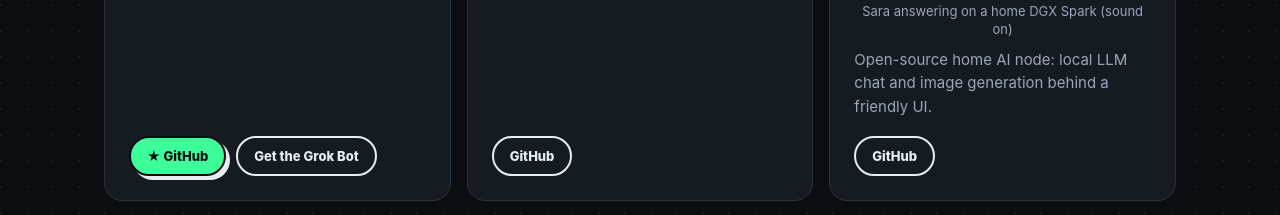
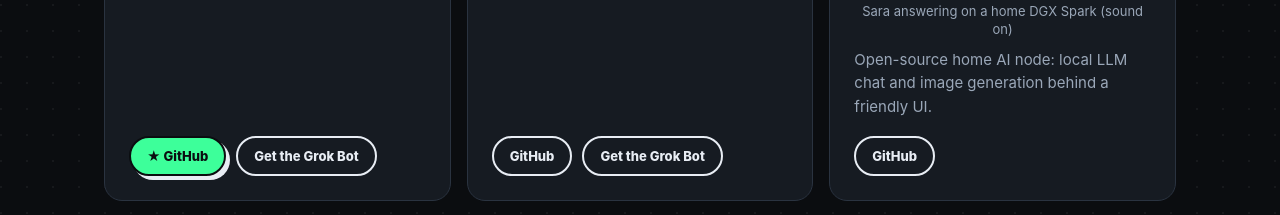
Before and after one commit to okwithit9-debug/thepostingtool-site, a website: page index.html in a window 1280 px wide. Shown: the part 4234-4449 px from the top of the page. Drawn offline with Linux system fonts and the light colour scheme.

Commit message:
Add a Grok Bot button to the Clipper card
Place it beside the existing GitHub link, using the same ghost style as the Posting Tool card.

Co-authored-by: okwithit9-debug <okwithit9-debug@users.noreply.github.com>

```diff
--- a/index.html
+++ b/index.html
@@ -318,7 +318,7 @@ footer .wrap>div{min-width:0}#support-email{overflow-wrap:anywhere}
   <p class="lead">Everything is MIT licensed and lives in the open. Issues and PRs welcome, especially when a platform moves a button again. Every project lives together in <a href="https://github.com/okwithit9-debug/open-source" style="color:var(--acc)">one open-source repo</a>.</p>
   <div class="oss">
     <div class="repo"><div class="top">📦 the-posting-tool<span class="lic">MIT</span></div><h3>The Posting Tool</h3><p>Schedules short-form video to X, Threads, TikTok, Instagram, Pinterest and YouTube from your own browser.</p><div class="row"><a class="btn pri sm" href="https://github.com/okwithit9-debug/the-posting-tool">★ GitHub</a><a class="btn ghost sm" href="https://x.ai/bot/VQYoIcMIuXM4w80F8T8SN" target="_blank" rel="noopener">Get the Grok Bot</a></div></div>
-    <div class="repo"><div class="top">✂️ open-source-clipper<span class="lic">MIT</span></div><h3>Open Source Clipper</h3><p>Cuts long-form videos into short clips on a local model. Feeds the poster.</p><div class="row"><a class="btn ghost sm" href="https://github.com/okwithit9-debug/open-source-clipper">GitHub</a></div></div>
+    <div class="repo"><div class="top">✂️ open-source-clipper<span class="lic">MIT</span></div><h3>Open Source Clipper</h3><p>Cuts long-form videos into short clips on a local model. Feeds the poster.</p><div class="row"><a class="btn ghost sm" href="https://github.com/okwithit9-debug/open-source-clipper">GitHub</a><a class="btn ghost sm" href="https://x.ai/bot/Mi7y9JSeRqRpPIY5lK0Gd" target="_blank" rel="noopener">Get the Grok Bot</a></div></div>
     <div class="repo"><div class="top">🧠 sara-ai<span class="lic">MIT</span></div><h3>Sara AI</h3><figure class="sara-demo"><video src="/assets/sara/sara-demo.mp4" poster="/assets/sara/sara-demo.jpg" width="720" height="1290" controls muted autoplay loop playsinline preload="metadata" aria-label="Sara answering on a home DGX Spark"></video><figcaption>Sara answering on a home DGX Spark (sound on)</figcaption></figure><p>Open-source home AI node: local LLM chat and image generation behind a friendly UI.</p><div class="row"><a class="btn ghost sm" href="https://github.com/okwithit9-debug/sara-ai">GitHub</a></div></div>
   </div>
   <div class="secdash" id="security-dashboard">
```
